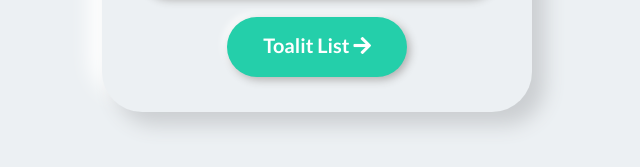
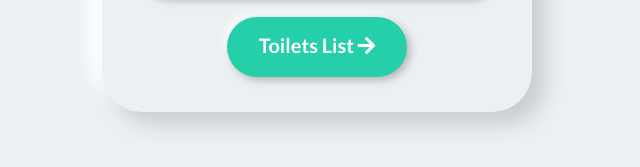
Before and after one commit to Nour-jin/Tolait-DCI, a plain HTML site: page index.html in a window 1280 px wide. Shown: the part 1245-1412 px from the top of the page, 323-963 px from the left. Drawn offline with Linux system fonts and the light colour scheme.

Commit message:
Update index.html

```diff
--- a/index.html
+++ b/index.html
@@ -134,7 +134,7 @@
       </div>
       <button type="submit" form="toilet" value="submit" class="signin-button" >Create</button>
       <div class="table">
-        <a href="table.html">Toalit List <i class="fas fa-arrow-right"></i></a>
+        <a href="table.html">Toilets List <i class="fas fa-arrow-right"></i></a>
 
       </div>
 
```
